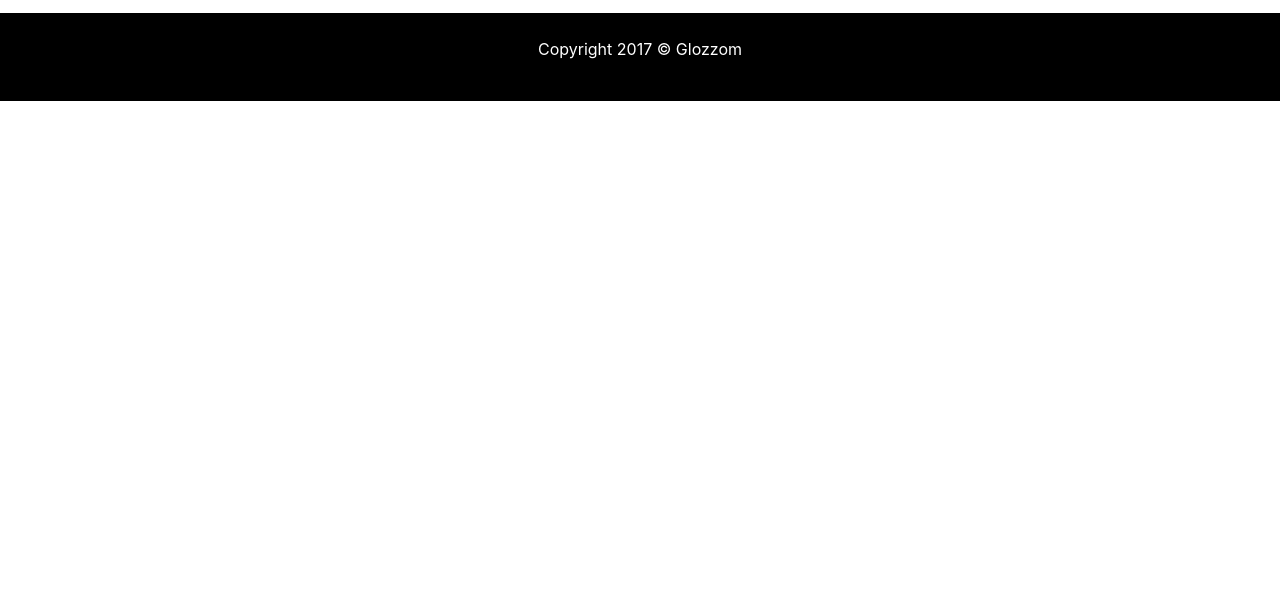
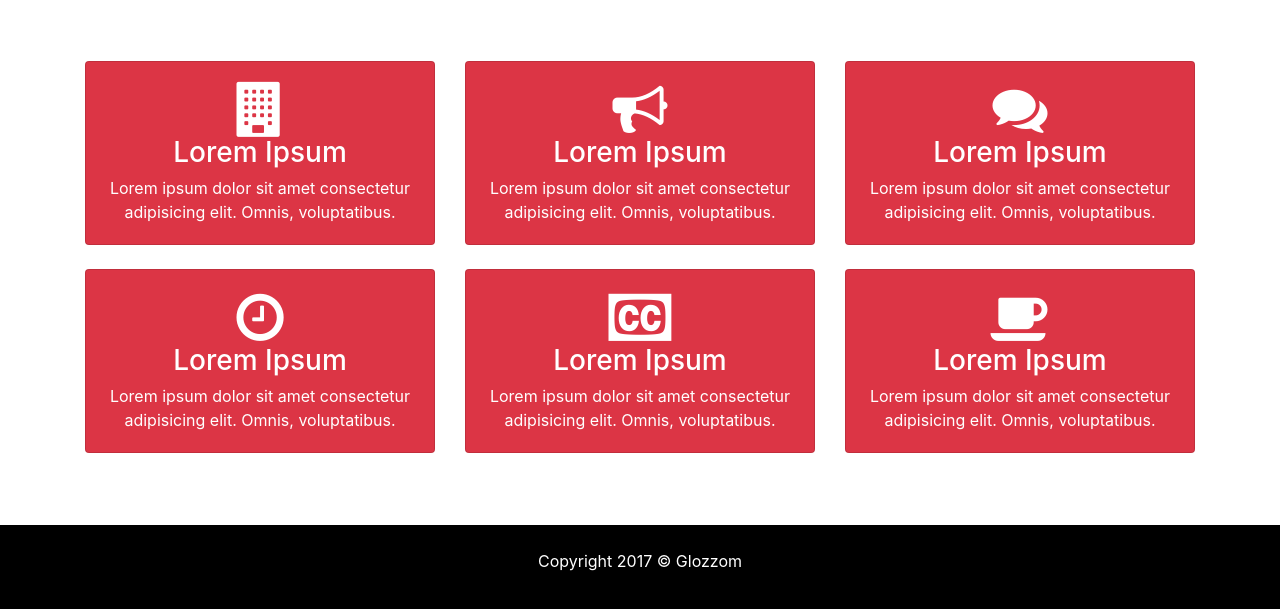
Before and after one commit to WebDevTuts/glozzom_business_site, a website: page src/about.html in a window 1280 px wide. Shown: the part 625-1234 px from the top of the page. Before the commit the page ends 800 px from the top, so only its background shows below. Drawn offline with Linux system fonts and the light colour scheme; some packages are replaced by stand-ins of ours; a script that the page names is missing.

Commit message:
Add markup for icon-boxes section

```diff
--- a/src/about.html
+++ b/src/about.html
@@ -67,6 +67,71 @@
     </div>
   </div>
 
+  <!-- ICON BOXES -->
+  <section id="icon-boxes" class="p-5">
+    <div class="container">
+      <div class="row mb-4">
+        <div class="col-md-4">
+          <div class="card bg-danger text-center text-white">
+            <div class="card-body">
+              <i class="fa fa-building"></i>
+              <h3>Lorem Ipsum</h3>
+              Lorem ipsum dolor sit amet consectetur adipisicing elit. Omnis, voluptatibus.
+            </div>
+          </div>
+        </div>
+        <div class="col-md-4">
+          <div class="card bg-danger text-center text-white">
+            <div class="card-body">
+              <i class="fa fa-bullhorn"></i>
+              <h3>Lorem Ipsum</h3>
+              Lorem ipsum dolor sit amet consectetur adipisicing elit. Omnis, voluptatibus.
+            </div>
+          </div>
+        </div>
+        <div class="col-md-4">
+          <div class="card bg-danger text-center text-white">
+            <div class="card-body">
+              <i class="fa fa-comments"></i>
+              <h3>Lorem Ipsum</h3>
+              Lorem ipsum dolor sit amet consectetur adipisicing elit. Omnis, voluptatibus.
+            </div>
+          </div>
+        </div>
+      </div>
+
+      <div class="row mb-4">
+        <div class="col-md-4">
+          <div class="card bg-danger text-center text-white">
+            <div class="card-body">
+              <i class="fa fa-clock-o"></i>
+              <h3>Lorem Ipsum</h3>
+              Lorem ipsum dolor sit amet consectetur adipisicing elit. Omnis, voluptatibus.
+            </div>
+          </div>
+        </div>
+        <div class="col-md-4">
+          <div class="card bg-danger text-center text-white">
+            <div class="card-body">
+              <i class="fa fa-cc"></i>
+              <h3>Lorem Ipsum</h3>
+              Lorem ipsum dolor sit amet consectetur adipisicing elit. Omnis, voluptatibus.
+            </div>
+          </div>
+        </div>
+        <div class="col-md-4">
+          <div class="card bg-danger text-center text-white">
+            <div class="card-body">
+              <i class="fa fa-coffee"></i>
+              <h3>Lorem Ipsum</h3>
+              Lorem ipsum dolor sit amet consectetur adipisicing elit. Omnis, voluptatibus.
+            </div>
+          </div>
+        </div>
+      </div>
+    </div>
+  </section>
+
   <!-- MAIN FOOTER -->
   <footer id="main-footer" class="text-center p-4">
     <div class="container">
```
